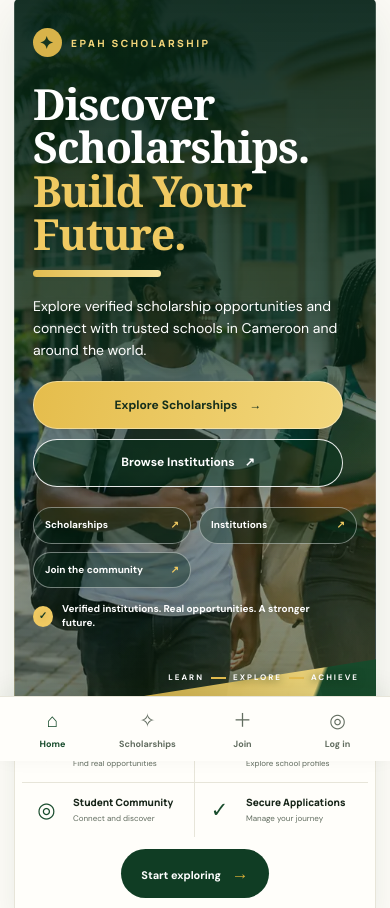
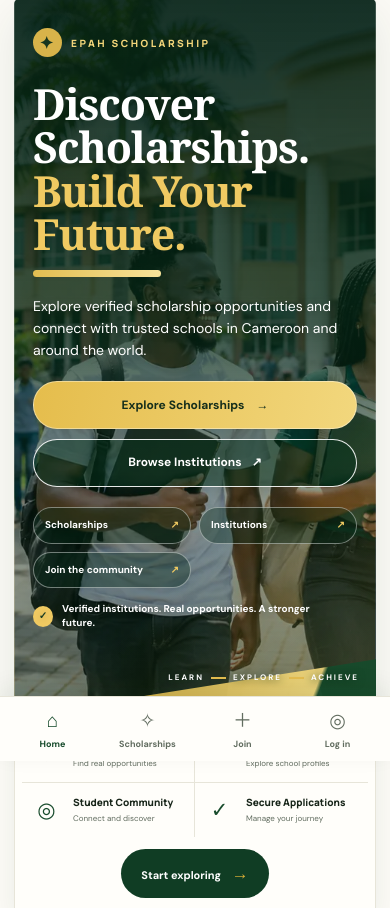
Before and after one commit to fepah222/epah_scholarship_project, a Flask app: page / in a window 390 px wide; the page is wider, and only the part inside the window is pictured. Shown: the part 83-991 px from the top of that part. Run offline with Flask 3, Linux system fonts and the light colour scheme; data that the repository does not hold is empty.

Commit message:
Fix mobile homepage action layout and prevent horizontal scrolling

```diff
--- a/app/static/css/app.css
+++ b/app/static/css/app.css
@@ -108,3 +108,27 @@
   .campus-hero-bottomline i{width:15px}
 }
 @media(prefers-reduced-motion:reduce){.campus-hero .editorial-brandline,.campus-hero h1,.campus-hero-copy>p,.campus-hero .editorial-actions,.campus-quick-links,.campus-hero-proof{animation:none}}
+
+
+/* Mobile usability correction: keep every action visible without sideways swiping. */
+@media(max-width:620px){
+  html,body{max-width:100%;overflow-x:clip}
+  .container{width:100%;min-width:0}
+  .campus-hero{width:100%;min-width:0}
+  .campus-hero .editorial-actions{
+    display:flex;flex-direction:column;align-items:stretch;
+    width:100%;max-width:100%;gap:10px
+  }
+  .campus-hero .editorial-actions>a{
+    display:flex;align-items:center;justify-content:center;
+    width:100%;max-width:100%;min-width:0;white-space:normal;
+    text-align:center;overflow-wrap:anywhere
+  }
+  .campus-quick-links{
+    display:grid;grid-template-columns:repeat(2,minmax(0,1fr));
+    width:100%;max-width:100%;min-width:0
+  }
+  .campus-quick-links>a{min-width:0;white-space:normal;overflow-wrap:anywhere}
+  .mobile-bottom-nav{grid-template-columns:repeat(4,minmax(0,1fr));width:100%;max-width:100%}
+  .mobile-bottom-nav>a{min-width:0;white-space:normal;text-align:center}
+}
```
